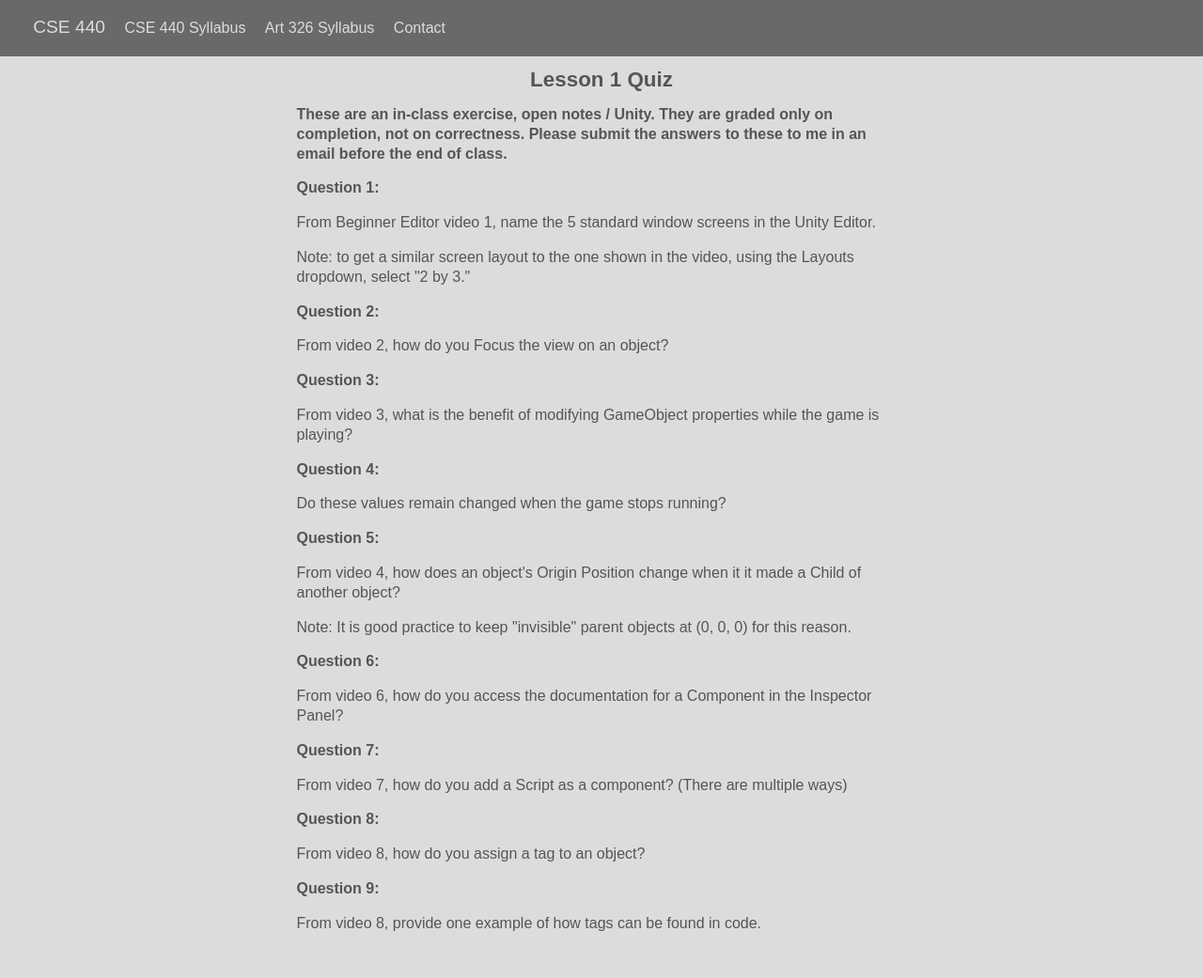
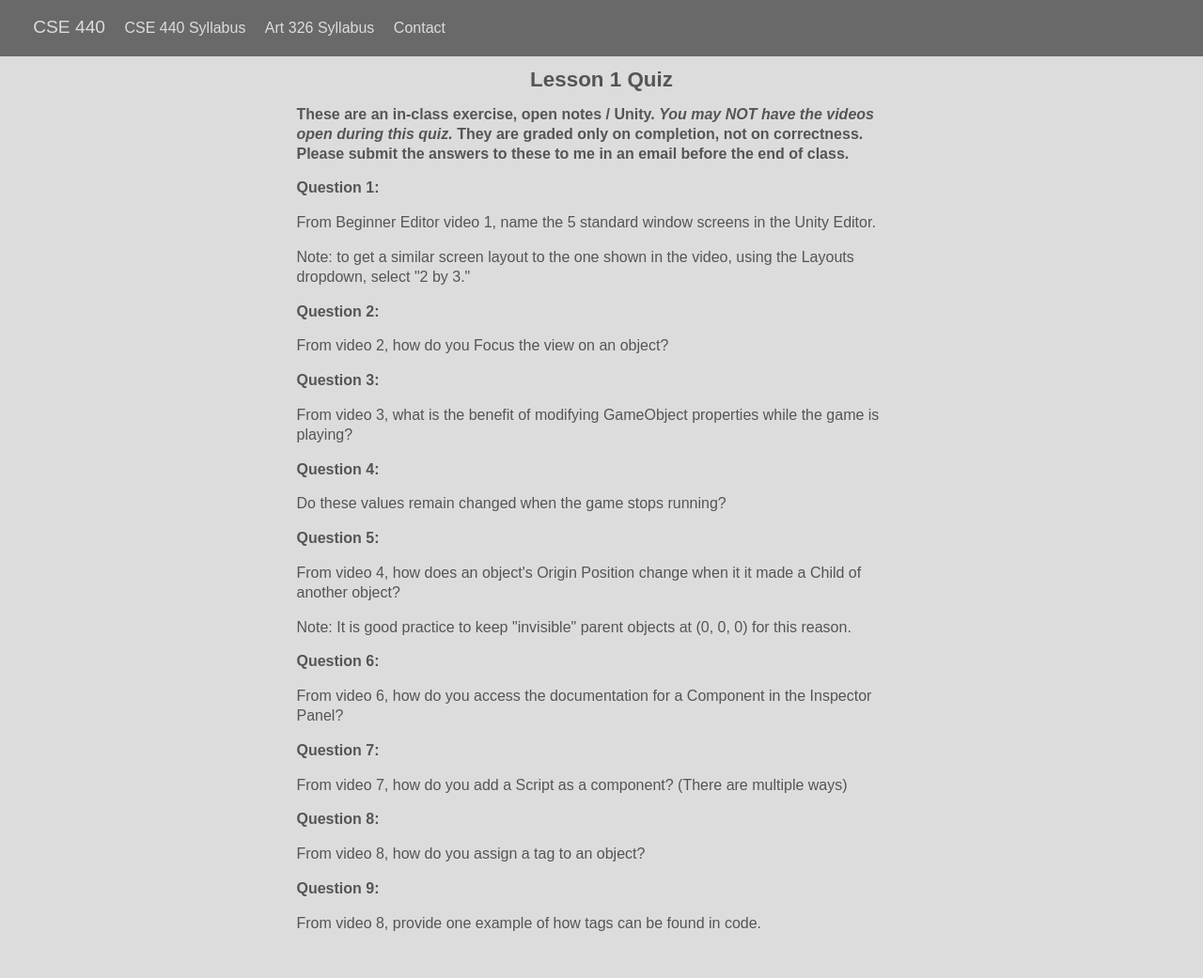
Before and after one commit to mcswedo/CSE440-2014, a Jekyll site: the page built from L1Quiz.html, in a window 1280 px wide. Shown: the whole page at 94% size. Built offline with Jekyll 4.4.1, drawn with Linux system fonts in a browser that asks for light colours.

Commit message:
Unhidden quiz.

```diff
--- a/Introduction.html
+++ b/Introduction.html
@@ -7,6 +7,8 @@
 <h1>Introductions to GitHub and Unity</h1>
 
 <h2>Overview</h2>
+
+<h3>A quiz on this material can be found at <a href="L1Quiz.html">this website.</h3>
 
 <p>
 The Git version control system was originally developed to manage the source code for the Linux kernel.
--- a/L1Quiz.html
+++ b/L1Quiz.html
@@ -5,7 +5,7 @@
 ---
 <h1>Lesson 1 Quiz</h1>
 
-<h3> These are an in-class exercise, open notes / Unity. They are graded only on completion, not on correctness. Please submit the answers to these to me in an email before the end of class.</h3>
+<h3> These are an in-class exercise, open notes / Unity. <em>You may NOT have the videos open during this quiz.</em> They are graded only on completion, not on correctness. Please submit the answers to these to me in an email before the end of class.</h3>
 
 <h3>Question 1:</h3>
 
```
